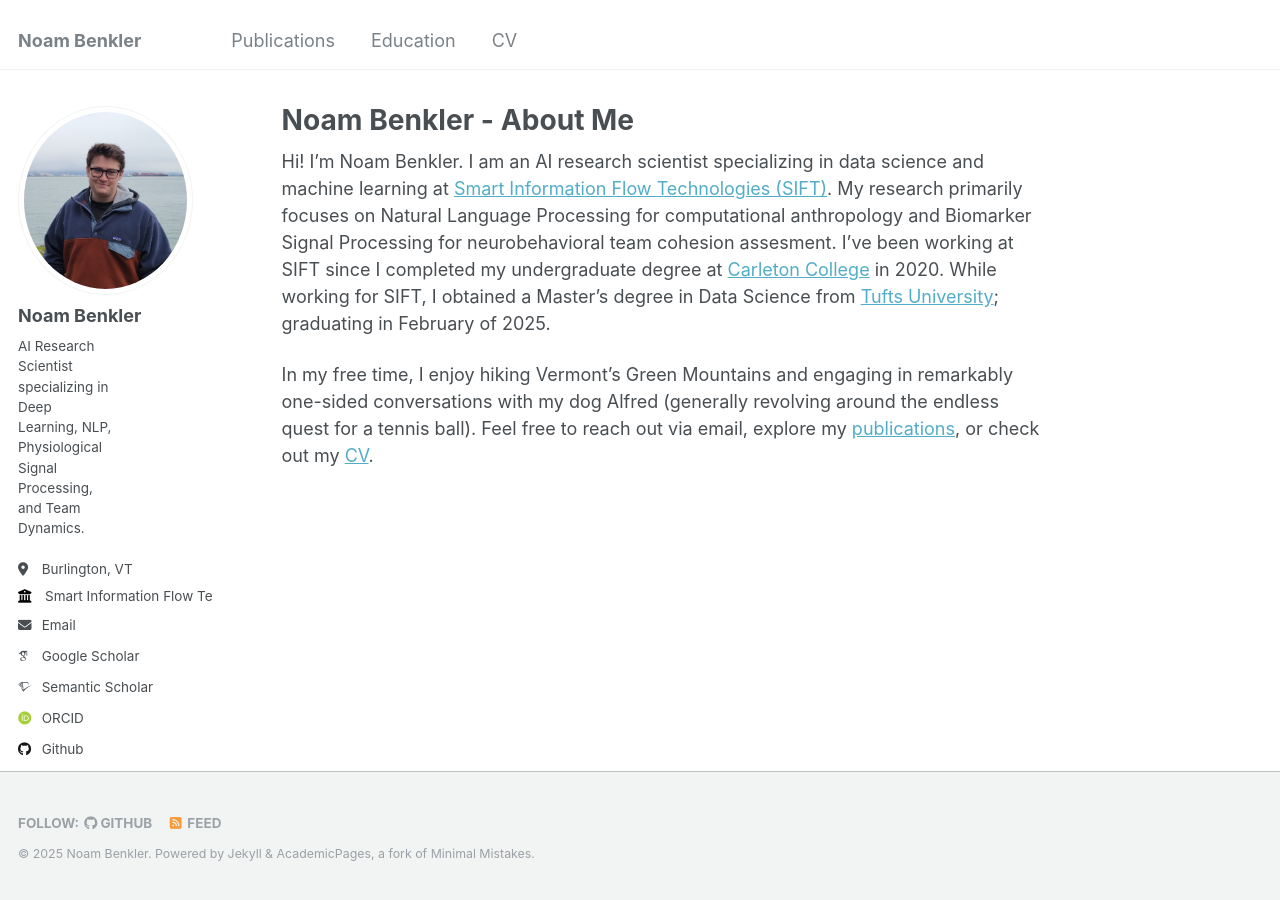
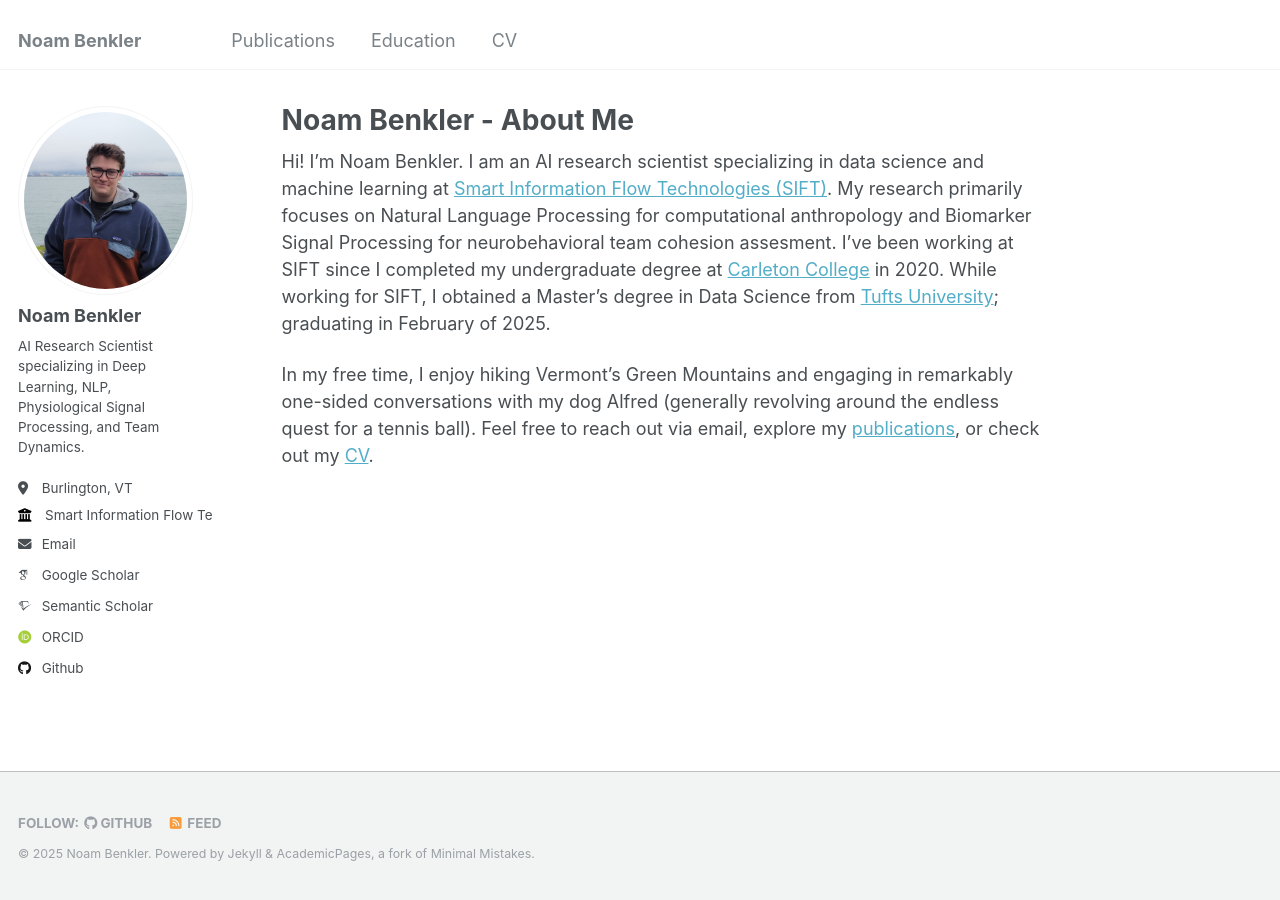
Before and after one commit to benklern/benklern.github.io, a Jekyll site: the page built from _pages/about.md, in a window 1280 px wide. Built offline with Jekyll 4.4.1, drawn with Linux system fonts in a browser that asks for light colours; some web fonts are replaced.

Commit message:
more sidebar padding

```diff
--- a/_sass/_sidebar.scss
+++ b/_sass/_sidebar.scss
@@ -146,7 +146,7 @@
 
 .author__bio {
   margin: 0;
-  margin-right: 100px;
+  padding-right: 40px;
 
   @include breakpoint($large) {
     margin-top: 10px;
@@ -158,6 +158,7 @@
   position: relative;
   display: table-cell;
   vertical-align: middle;
+  padding-right: 40px;
   font-family: $sans-serif;
   z-index: 10;
   position: relative;
@@ -187,7 +188,6 @@
   position: absolute;
   right: 0;
   margin-top: 15px;
-  margin-right: 100px;
   padding: 10px;
   list-style-type: none;
   border: 1px solid $border-color;
```
